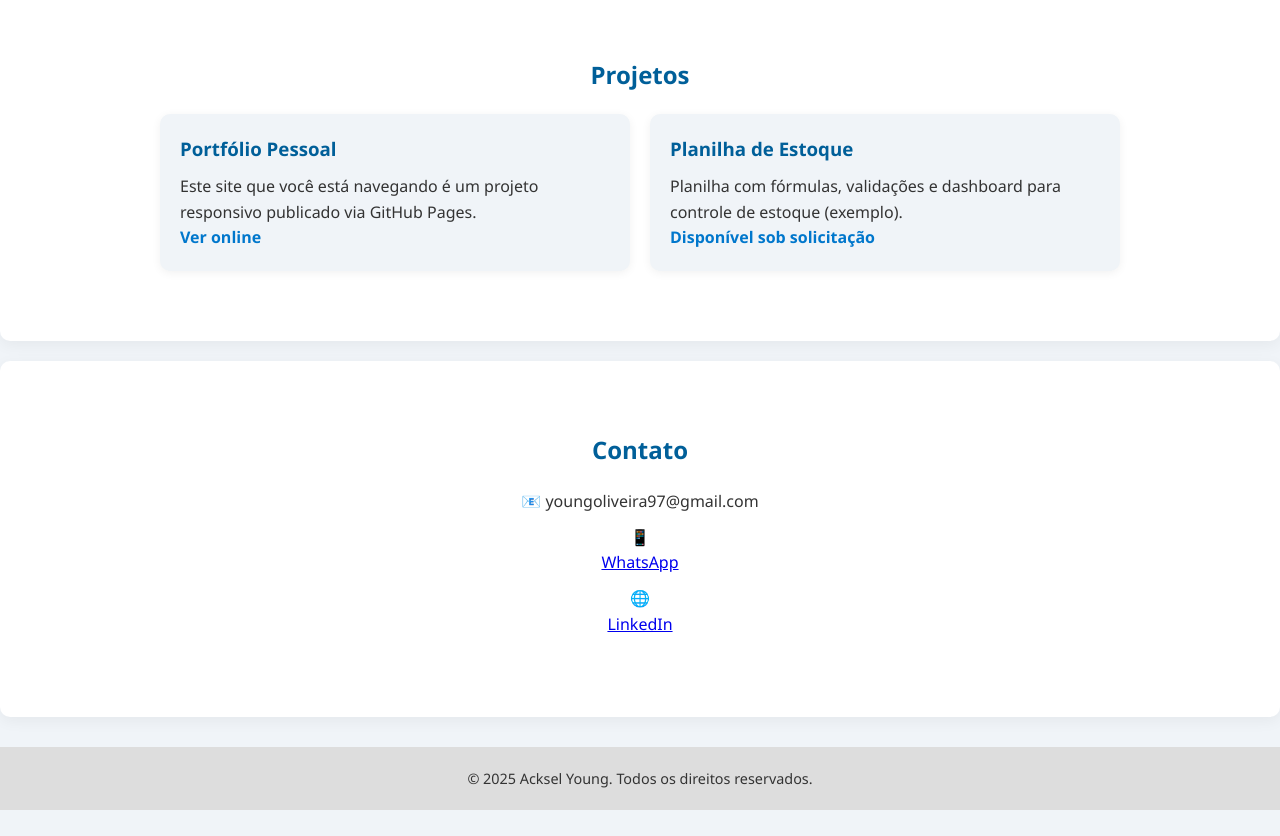
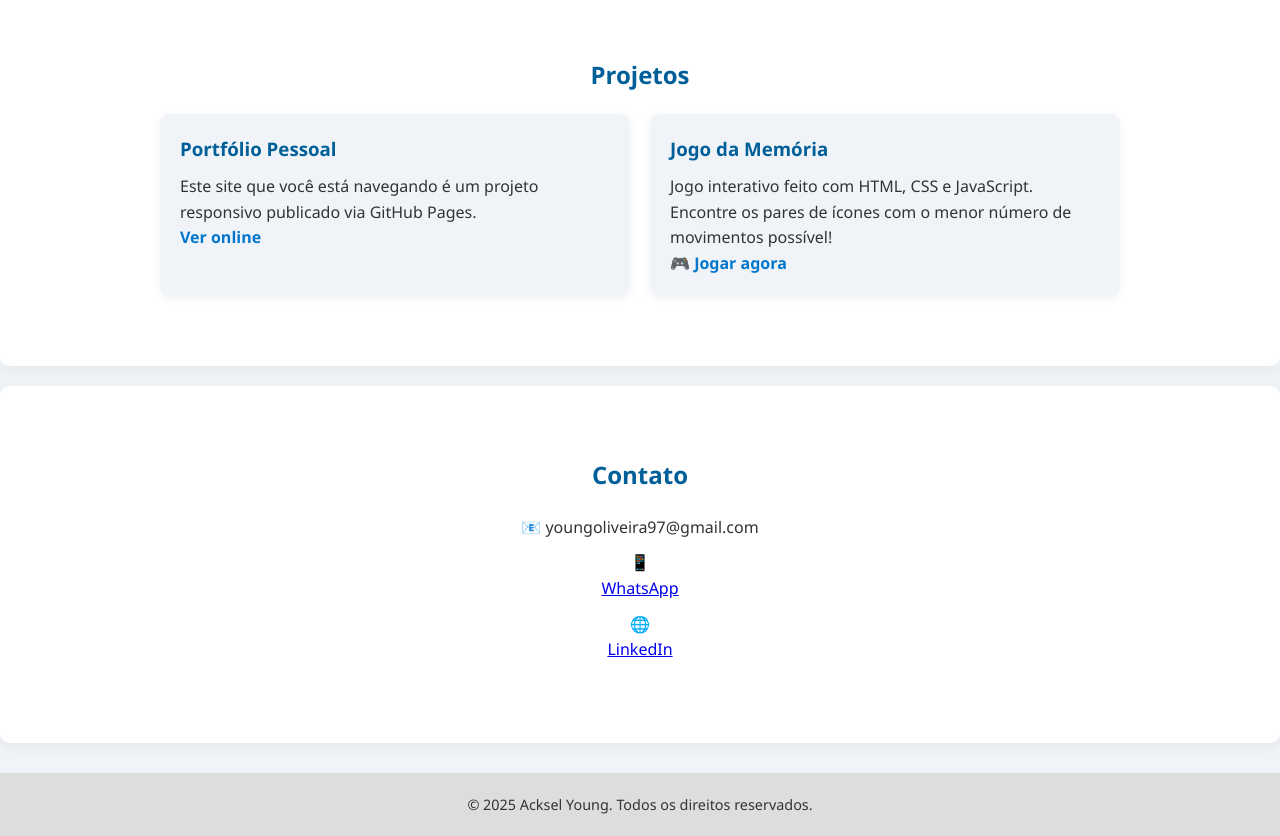
Before and after one commit to AckselYoung98/portifolio, a plain HTML site: page index.html in a window 1280 px wide. Shown: the part 1020-1856 px from the top of the page. Before the commit the page ends 1830 px from the top, so only its background shows below. Drawn offline with Linux system fonts and the light colour scheme.

Commit message:
Update index.html

```diff
--- a/index.html
+++ b/index.html
@@ -56,9 +56,9 @@
             <a href="https://ackselyoung98.github.io/portifolio/" target="_blank">Ver online</a>
           </div>
           <div class="project-card">
-            <h3>Planilha de Estoque</h3>
-            <p>Planilha com fórmulas, validações e dashboard para controle de estoque (exemplo).</p>
-            <a href="#">Disponível sob solicitação</a>
+  <h3>Jogo da Memória</h3>
+  <p>Jogo interativo feito com HTML, CSS e JavaScript. Encontre os pares de ícones com o menor número de movimentos possível!</p>
+  <a href="memoria.html" target="_blank">🎮 Jogar agora</a>
           </div>
         </div>
       </div>
```
